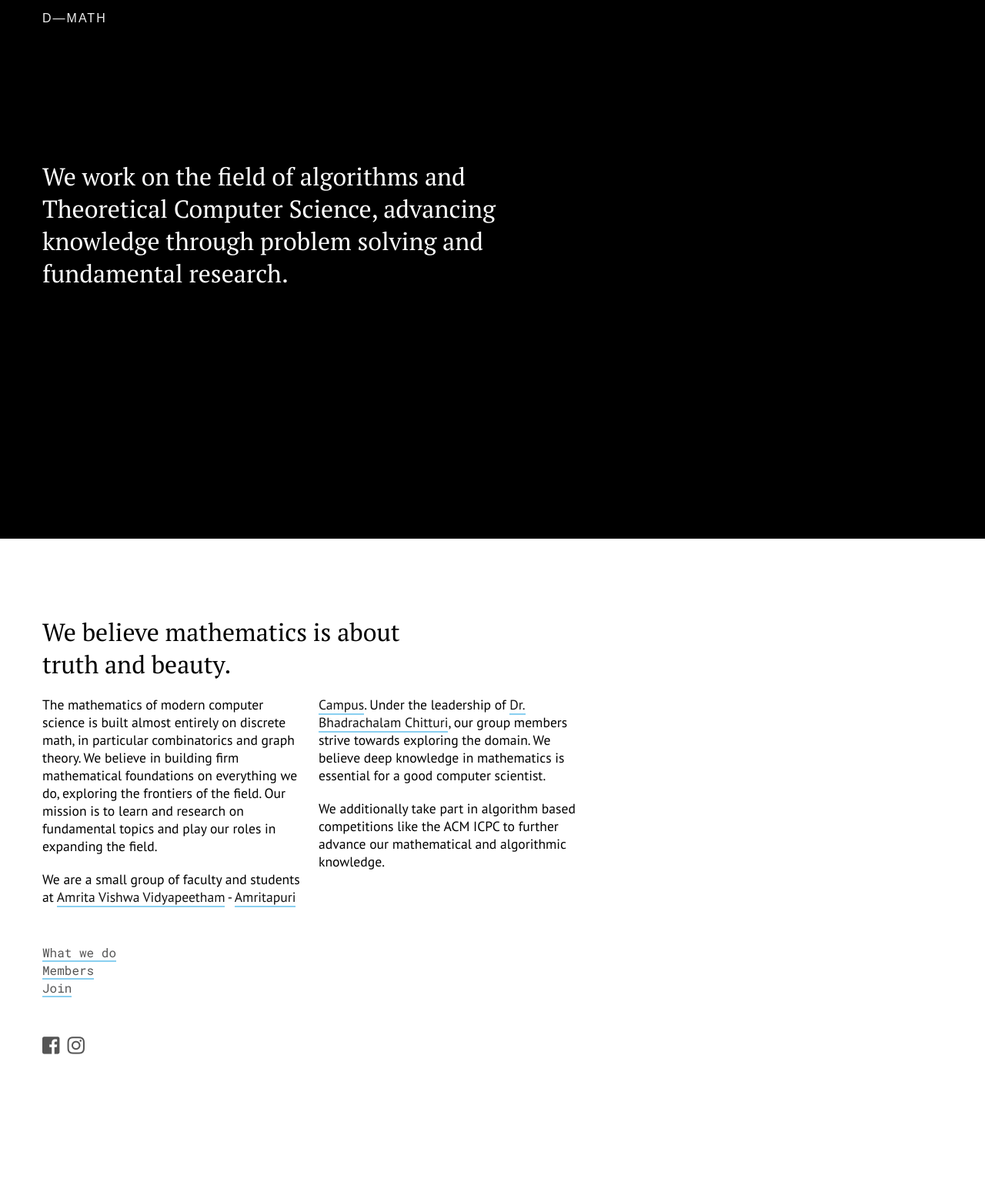
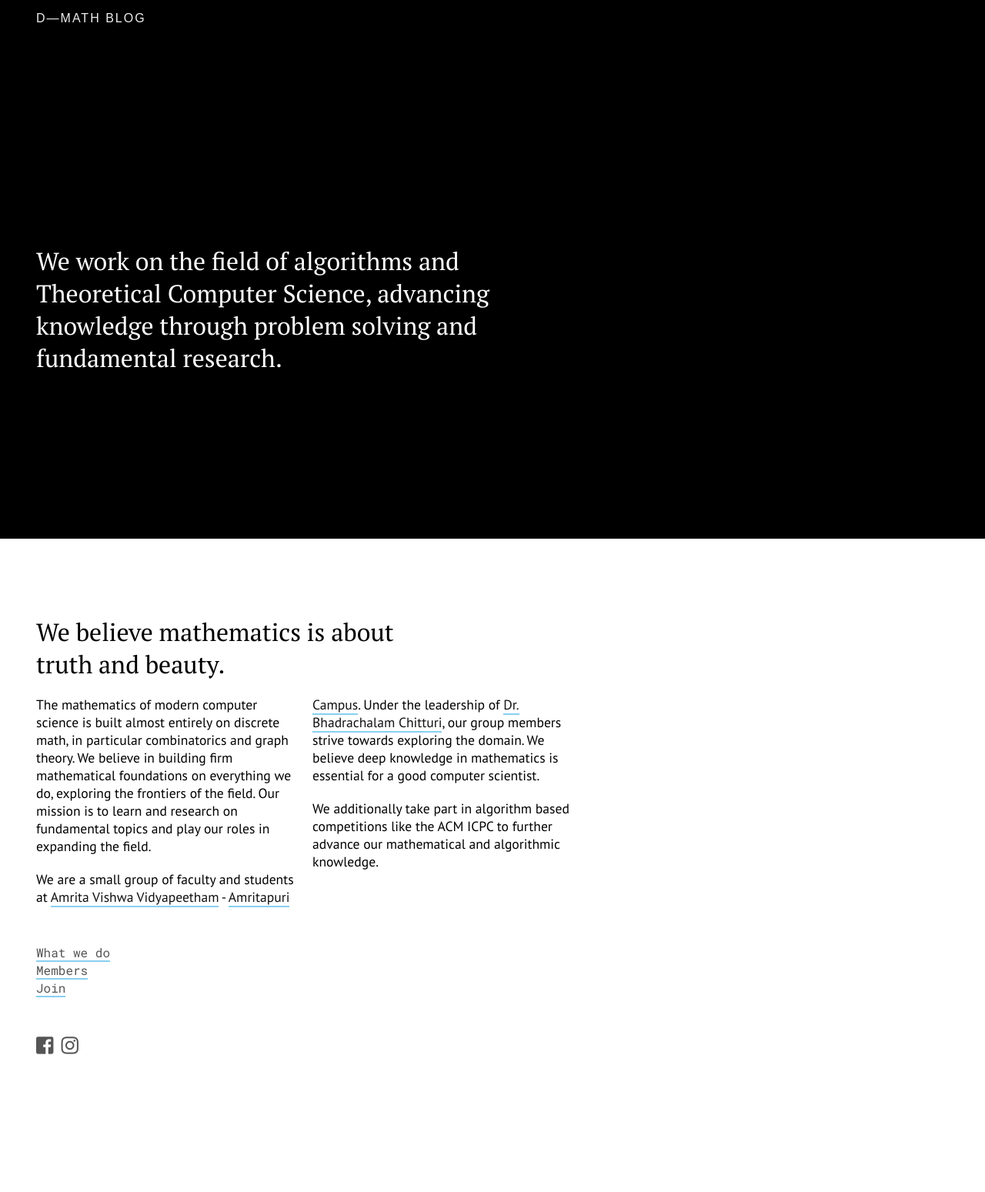
Before and after one commit to amDMath/bulb, a Jekyll site: the page about/index.html, which Jekyll copies as it is, in a window 1280 px wide. Shown: the whole page at 77% size. Built offline with Jekyll 4.4.1, drawn with Linux system fonts in a browser that asks for light colours; nearby versions of some CDN libraries; some web fonts are replaced; before the commit the page ends 1387 px from its top, so only the background shows below that.

Commit message:
Changed variable styles

```diff
--- a/_layouts/index.html
+++ b/_layouts/index.html
@@ -13,6 +13,7 @@
   <div class="header">
     <div class="title">
       <a href="">D&mdash;Math</a>
+      <a href="blog">Blog</a>
     </div>
   </div>
 
--- a/about/index.html
+++ b/about/index.html
@@ -12,8 +12,8 @@
 <div class="s-1">
   <div class="header about">
     <div class="title">
-      <a href="index.html">D&mdash;Math</a>
-
+      <a href="../index.html">D&mdash;Math</a>
+      <a href="blog">Blog</a>
     </div>
   </div>
 
--- a/css/style.css
+++ b/css/style.css
@@ -6,7 +6,6 @@
 
 html,
 body {
-  height: 100%;
   margin: 0;
 }
 
@@ -38,7 +37,7 @@ a:hover {
   margin: 0px auto 50px auto;
   margin-bottom: 0;
   padding : 15px;
-  max-width: 1200px;
+  max-width: 95vw;
 }
 
 .title {
@@ -48,7 +47,8 @@ a:hover {
 }
 
 .jumbotron {
-  padding-top: 160px;
+  padding-top: 30vh;
+  height: calc(100vh - 51px);
 }
 
 .j-text {
```
